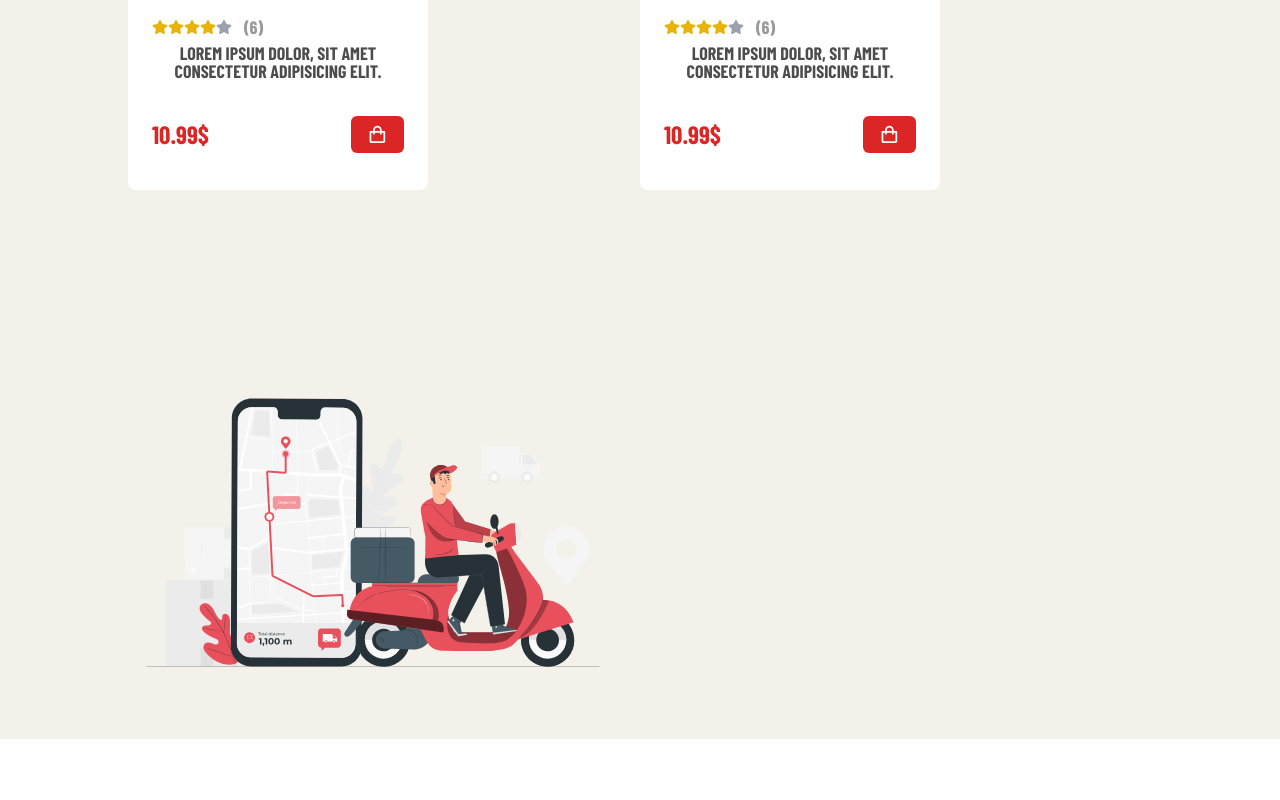
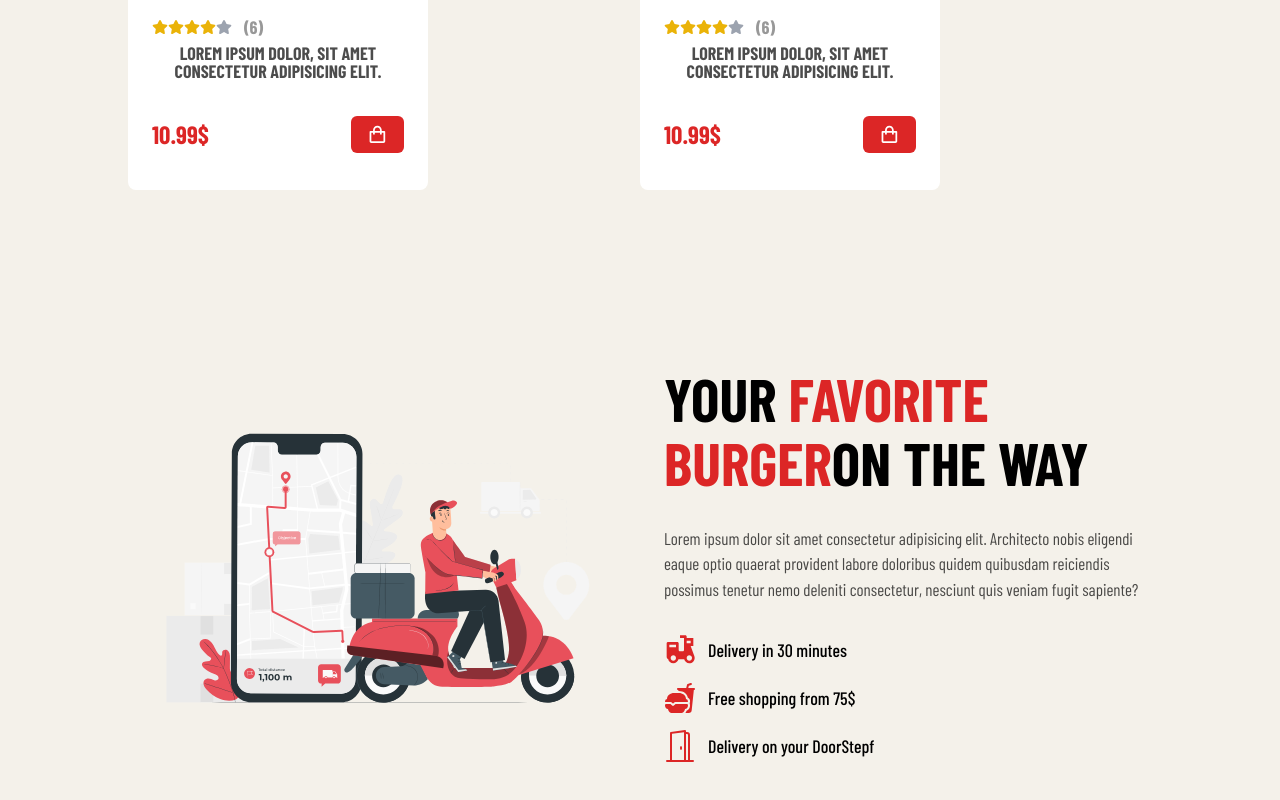
Before and after one commit to Abduval1ev/Burger_Bite, a Next.js app: page / in a window 1280 px wide. Shown: the part 1941-2741 px from the top of the page. Before the commit the page ends 2680 px from the top, so only its background shows below. Built offline with nearby package versions, Linux system fonts and the light colour scheme; a web font is replaced by a local one.

Commit message:
#fix #ts #css Delivery Componeti ning vorstka va adaptiv holati bitqazildi.

```diff
--- a/app/components/Delivery/Delivery.tsx
+++ b/app/components/Delivery/Delivery.tsx
@@ -3,14 +3,41 @@
 import Image from 'next/image'
 import React from 'react'
 import deliveryImg from '@/public/images/delivery.svg'
+import { RiEBike2Fill } from 'react-icons/ri'
+import { IoFastFood } from 'react-icons/io5'
+import { BsDoorOpen } from 'react-icons/bs'
 
 
 export default function Delivery() {
     return (
         <div className='pt-[8rem] pb-[3rem]'>
             <div className="w-[80%] mx-auto grid items-center grid-cols-1 lg:grid-cols-2 gap-[3rem]">
-                <div className="">
+                <div>
                     <Image src={deliveryImg} alt='image' />
+                </div>
+                <div>
+                    <h1 className='text-[30px] uppercase md:text-[40px] lg:text-[50px] xl:text-[60px] font-bold leading-[3rem] md:leading-[4rem]'>Your <span className='text-red-600'>Favorite Burger</span>On the Way</h1>
+                    <p
+                        className='mt-[2rem] text-black text-[17px] text-opacity-70'>Lorem ipsum dolor sit amet consectetur adipisicing elit. Architecto nobis eligendi eaque optio quaerat provident labore doloribus quidem quibusdam reiciendis possimus tenetur nemo deleniti consectetur, nesciunt quis veniam fugit sapiente?
+                    </p>
+                    <div className="flex items-center space-x-3 mt-[2rem]">
+                        <RiEBike2Fill className='w-[2rem] h-[2rem] text-red-600' />
+                        <h1 className='text-[18px] text-black font-medium'>
+                            Delivery in 30 minutes
+                        </h1>
+                    </div>
+                    <div className="flex items-center space-x-3 mt-[1rem]">
+                        <IoFastFood className='w-[2rem] h-[2rem] text-red-600' />
+                        <h1 className='text-[18px] text-black font-medium'>
+                          Free shopping from 75$
+                        </h1>
+                    </div>
+                    <div className="flex items-center space-x-3 mt-[1rem]">
+                        <BsDoorOpen className='w-[2rem] h-[2rem] text-red-600' />
+                        <h1 className='text-[18px] text-black font-medium'>
+                         Delivery on your DoorStepf
+                        </h1>
+                    </div>
                 </div>
             </div>
         </div>
```
